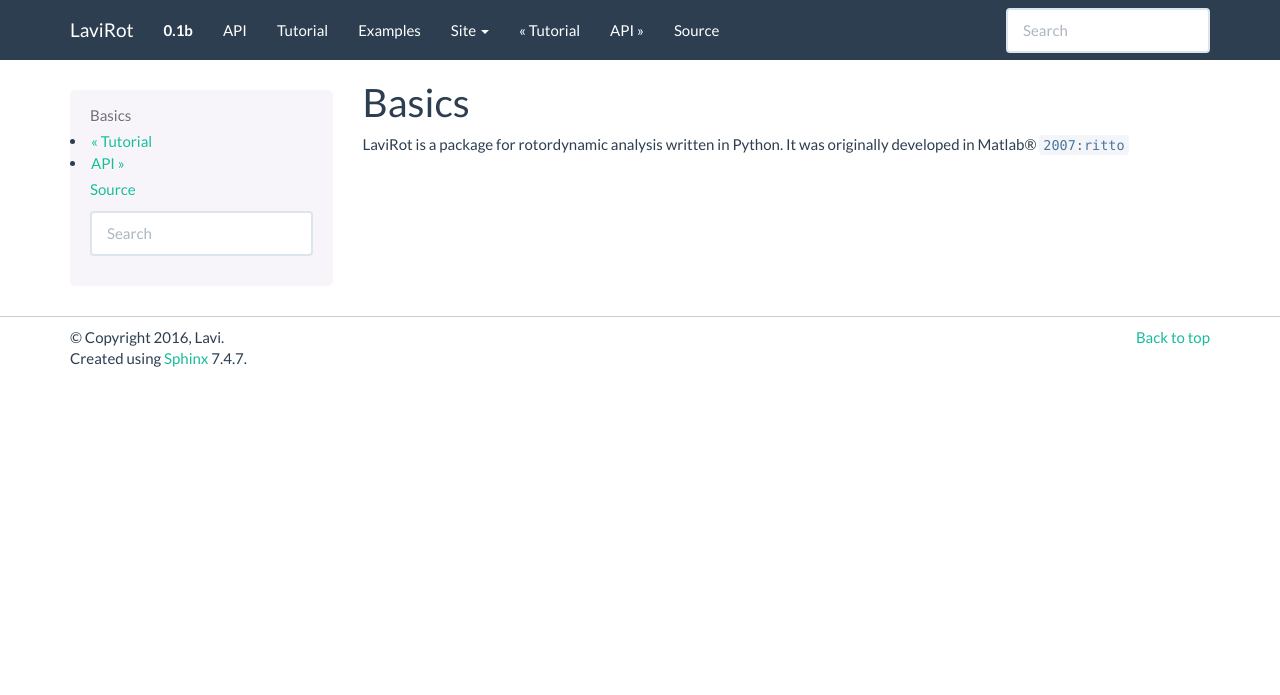
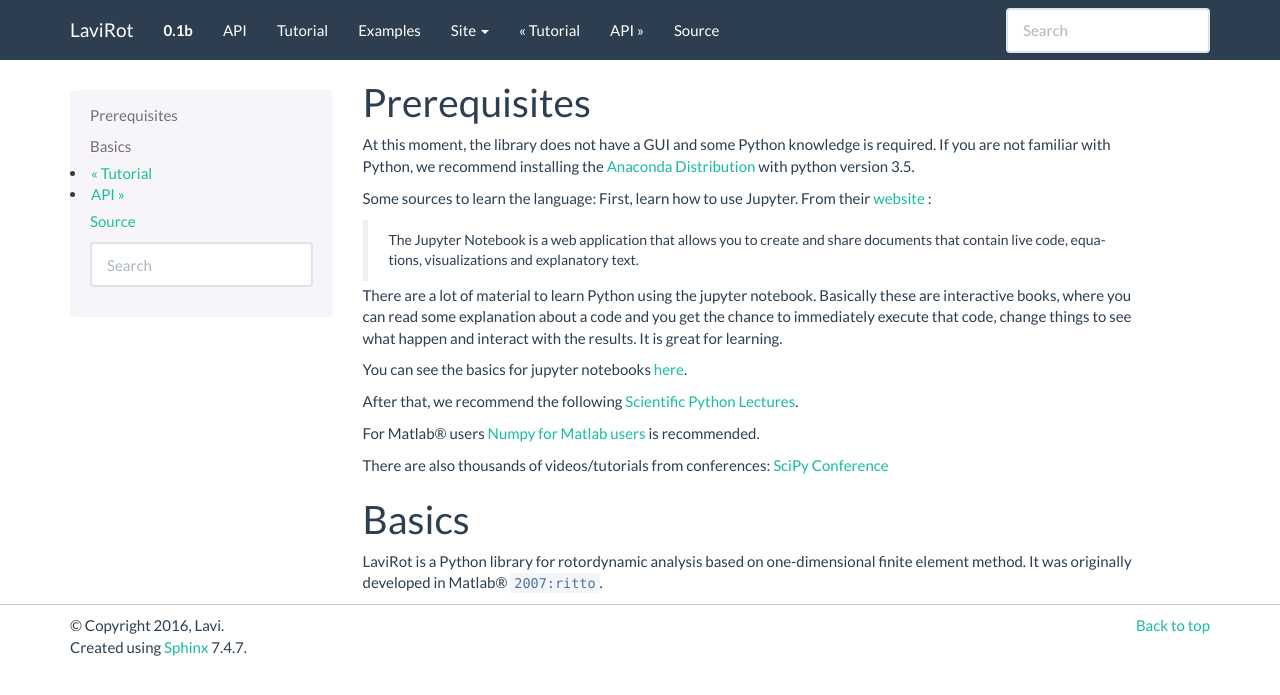
Before and after one commit to raphaeltimbo/LAVIROT, a Sphinx documentation site: the page built from docs/tutorial/Basics.rst, in a window 1280 px wide. Shown: the top 695 px of the page. Built offline with Sphinx 7.4.7, drawn with Linux system fonts in a browser that asks for light colours; formulas are drawn with MathJax 3; pages that are not in the unit, such as notebooks, are missing from menus; cross-references to code outside the pages are shown as plain code.

Commit message:
Documentation for tutorial.

```diff
--- a/docs/api/elements.ShaftElement.rst
+++ b/docs/api/elements.ShaftElement.rst
@@ -3,7 +3,6 @@
 Shaft Element
 =============
 
-
 .. py:currentmodule:: LaviRot.elements
 
 .. autoclass:: ShaftElement
--- a/docs/gallery/compressor.rst
+++ b/docs/gallery/compressor.rst
@@ -86,7 +86,7 @@ For the bearings we use the :ref:`BearingElement` class. We will consider a cons
     bearing0 = BearingElement(4, stfx, stfy, 0, 0)
     bearing1 = BearingElement(-3, stfx, stfy, 0, 0)
 
-Now we assemble the compressor rotor using the :ref:``Rotor`` class.
+Now we assemble the compressor rotor using the :ref:`Rotor` class.
 
 .. code:: ipython3
 
--- a/docs/tutorial/Basics.rst
+++ b/docs/tutorial/Basics.rst
@@ -1,7 +1,40 @@
+
+Prerequisites
+=============
+
+At this moment, the library does not have a GUI and some Python
+knowledge is required. If you are not familiar with Python, we recommend
+installing the `Anaconda
+Distribution <https://www.continuum.io/downloads>`__ with python version
+3.5.
+
+Some sources to learn the language: First, learn how to use Jupyter.
+From their `website <http://jupyter.org/>`__ :
+
+    The Jupyter Notebook is a web application that allows you to create
+    and share documents that contain live code, equations,
+    visualizations and explanatory text.
+
+There are a lot of material to learn Python using the jupyter notebook.
+Basically these are interactive books, where you can read some
+explanation about a code and you get the chance to immediately execute
+that code, change things to see what happen and interact with the
+results. It is great for learning.
+
+You can see the basics for jupyter notebooks
+`here <https://github.com/numerical-mooc/numerical-mooc/blob/master/lessons/00_getting_started/00_03_Intro_to_Jupyter_notebook.md>`__.
+
+After that, we recommend the following `Scientific Python
+Lectures <https://github.com/jrjohansson/scientific-python-lectures>`__.
+
+For Matlab® users `Numpy for Matlab
+users <https://docs.scipy.org/doc/numpy-dev/user/numpy-for-matlab-users.html>`__
+is recommended.
+
+There are also thousands of videos/tutorials from conferences: `SciPy
+Conference <https://www.youtube.com/user/EnthoughtMedia/playlists>`__
 
 Basics
 ======
 
-LaviRot is a package for rotordynamic analysis written in Python.
-It was originally developed in Matlab®
-:cite:`2007:ritto`
+LaviRot is a Python library for rotordynamic analysis based on one-dimensional finite element method. It was originally developed in Matlab® :cite:`2007:ritto`.
```
Also changed, not shown: docs/api/rotor.rst (line endings or trailing spaces), docs/gallery/compressor.ipynb, docs/tutorial/Basics.ipynb, 1 other file.
